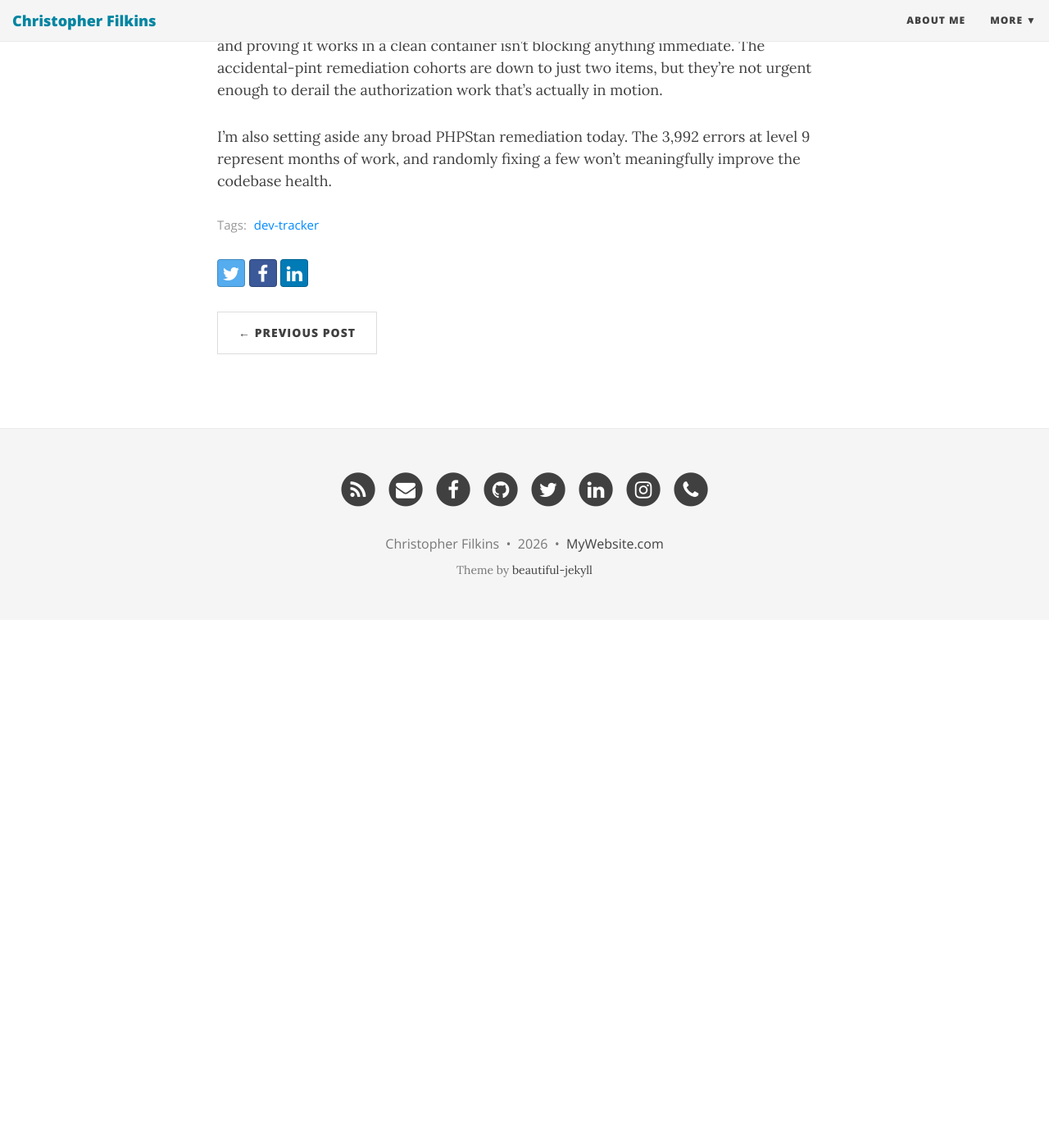
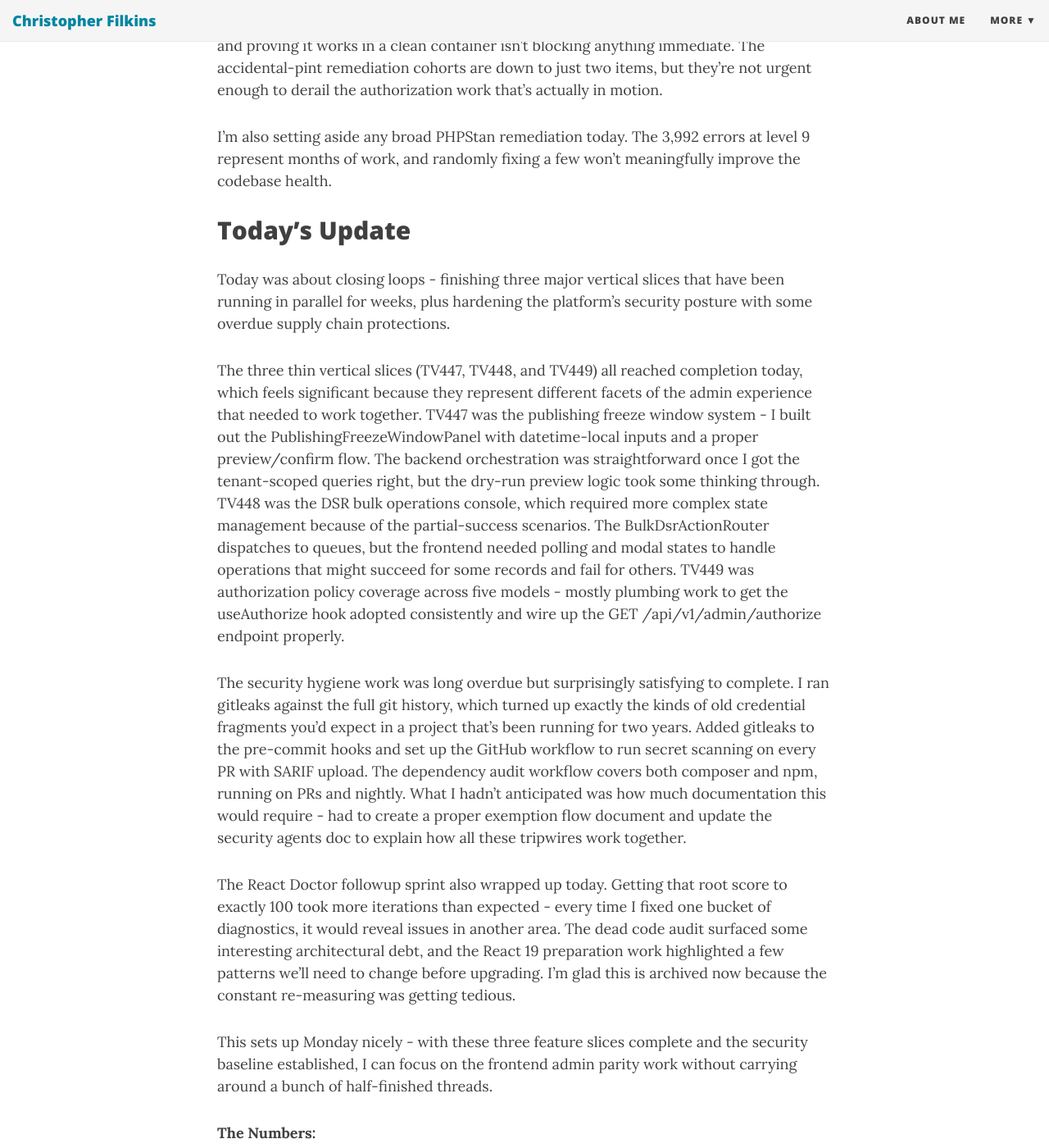
Before and after one commit to filchyboy/filchyboy.github.io, a Jekyll site: the page built from _posts/2026-05-12-daily-dev-log.md, in a window 1280 px wide and 1400 px high, scrolled down 1726 px. Shown: the whole window at 82% size. Built offline with Jekyll 4.4.1, drawn with Linux system fonts in a browser that asks for light colours; nearby versions of some CDN libraries; before the commit the page ends 2482 px from its top, so only the background shows below that; some of the changed text lies outside the part shown.

Commit message:
Update build-in-public update: Daily Development Update

```diff
--- a/_posts/2026-05-12-daily-dev-log.md
+++ b/_posts/2026-05-12-daily-dev-log.md
@@ -40,4 +40,31 @@ I'm also setting aside any broad PHPStan remediation today. The 3,992 errors at
 <!-- plan-unit-ids: accidental-pint-core-etl,hs126-ci-smoke-dev-up,todoremed-p0-replace-template-boilerplate,tv447-api-contract-hardening,tv449-api-contract-hardening -->
 <!-- SECTION: DAILY-PLAN END -->
 
+
+<!-- SECTION: ACCOMPLISHED START -->
+<!-- accomplished-generated: 2026-05-12T15:57:37.822387+00:00 -->
+
+## Today's Update
+
+Today was about closing loops - finishing three major vertical slices that have been running in parallel for weeks, plus hardening the platform's security posture with some overdue supply chain protections.
+
+The three thin vertical slices (TV447, TV448, and TV449) all reached completion today, which feels significant because they represent different facets of the admin experience that needed to work together. TV447 was the publishing freeze window system - I built out the PublishingFreezeWindowPanel with datetime-local inputs and a proper preview/confirm flow. The backend orchestration was straightforward once I got the tenant-scoped queries right, but the dry-run preview logic took some thinking through. TV448 was the DSR bulk operations console, which required more complex state management because of the partial-success scenarios. The BulkDsrActionRouter dispatches to queues, but the frontend needed polling and modal states to handle operations that might succeed for some records and fail for others. TV449 was authorization policy coverage across five models - mostly plumbing work to get the useAuthorize hook adopted consistently and wire up the GET /api/v1/admin/authorize endpoint properly.
+
+The security hygiene work was long overdue but surprisingly satisfying to complete. I ran gitleaks against the full git history, which turned up exactly the kinds of old credential fragments you'd expect in a project that's been running for two years. Added gitleaks to the pre-commit hooks and set up the GitHub workflow to run secret scanning on every PR with SARIF upload. The dependency audit workflow covers both composer and npm, running on PRs and nightly. What I hadn't anticipated was how much documentation this would require - had to create a proper exemption flow document and update the security agents doc to explain how all these tripwires work together.
+
+The React Doctor followup sprint also wrapped up today. Getting that root score to exactly 100 took more iterations than expected - every time I fixed one bucket of diagnostics, it would reveal issues in another area. The dead code audit surfaced some interesting architectural debt, and the React 19 preparation work highlighted a few patterns we'll need to change before upgrading. I'm glad this is archived now because the constant re-measuring was getting tedious.
+
+This sets up Monday nicely - with these three feature slices complete and the security baseline established, I can focus on the frontend admin parity work without carrying around a bunch of half-finished threads.
+
+**The Numbers:**
+- Completed: 36 tasks
+- Feature areas: thin-vslice-450-admin-destructive-confirm-useauthorize-adoption, thin-vslice-447-publishing-release-datetime-freeze-window, thin-vslice-449-authorization-policy-coverage-five-models, thin-vslice-448-dsr-bulk-operations-operator-console, secret-hygiene-supply-chain-tripwires, react-doctor-100-followup-sprint
+
+
+<!-- Generated by dev-tracker publish_to_jekyll.py (AI mode) -->
+<!-- accomplished-date: 2026-05-12 -->
+<!-- unit-ids: tv450-contract-scope-baseline,tv447-frontend-integration,tv449-frontend-integration,tv449-focused-tests-a11y,tv449-api-contract-hardening,tv448-contract-scope-baseline,tv448-backend-orchestration,tv448-frontend-integration,tv447-api-contract-hardening,tv448-focused-tests-a11y,tv449-observability-instrumentation,tv447-focused-tests-a11y,tv448-data-determinism,tv448-api-contract-hardening,tv447-quality-gates-handoff,tv449-quality-gates-handoff,tv448-observability-instrumentation,tv448-quality-gates-handoff,secret-hygiene-history-scan,secret-hygiene-env-diff,secret-hygiene-precommit-gitleaks,secret-hygiene-secret-scan-workflow,secret-hygiene-dependency-audit-workflow,secret-hygiene-exemption-doc,secret-hygiene-agents-doc-update,rd100-remeasure-root-and-frontend,rd100-finish-state-bucket-wave,rd100-finish-hydration-and-intl-wave,rd100-finish-generic-handler-wave,rd100-audit-dead-code-and-react19-buckets,rd100-close-root-score-gap,rd100-archive-sprint-plan,tv447-contract-scope-baseline,tv447-backend-orchestration,tv447-data-determinism,tv447-observability-instrumentation -->
+
+<!-- accomplished-unit-ids: rd100-archive-sprint-plan,rd100-audit-dead-code-and-react19-buckets,rd100-close-root-score-gap,rd100-finish-generic-handler-wave,rd100-finish-hydration-and-intl-wave,rd100-finish-state-bucket-wave,rd100-remeasure-root-and-frontend,secret-hygiene-agents-doc-update,secret-hygiene-dependency-audit-workflow,secret-hygiene-env-diff,secret-hygiene-exemption-doc,secret-hygiene-history-scan,secret-hygiene-precommit-gitleaks,secret-hygiene-secret-scan-workflow,tv447-api-contract-hardening,tv447-backend-orchestration,tv447-contract-scope-baseline,tv447-data-determinism,tv447-focused-tests-a11y,tv447-frontend-integration,tv447-observability-instrumentation,tv447-quality-gates-handoff,tv448-api-contract-hardening,tv448-backend-orchestration,tv448-contract-scope-baseline,tv448-data-determinism,tv448-focused-tests-a11y,tv448-frontend-integration,tv448-observability-instrumentation,tv448-quality-gates-handoff,tv449-api-contract-hardening,tv449-focused-tests-a11y,tv449-frontend-integration,tv449-observability-instrumentation,tv449-quality-gates-handoff,tv450-contract-scope-baseline -->
+<!-- SECTION: ACCOMPLISHED END -->
 <!-- Generated by dev-tracker build_today_plan.py -->
```
